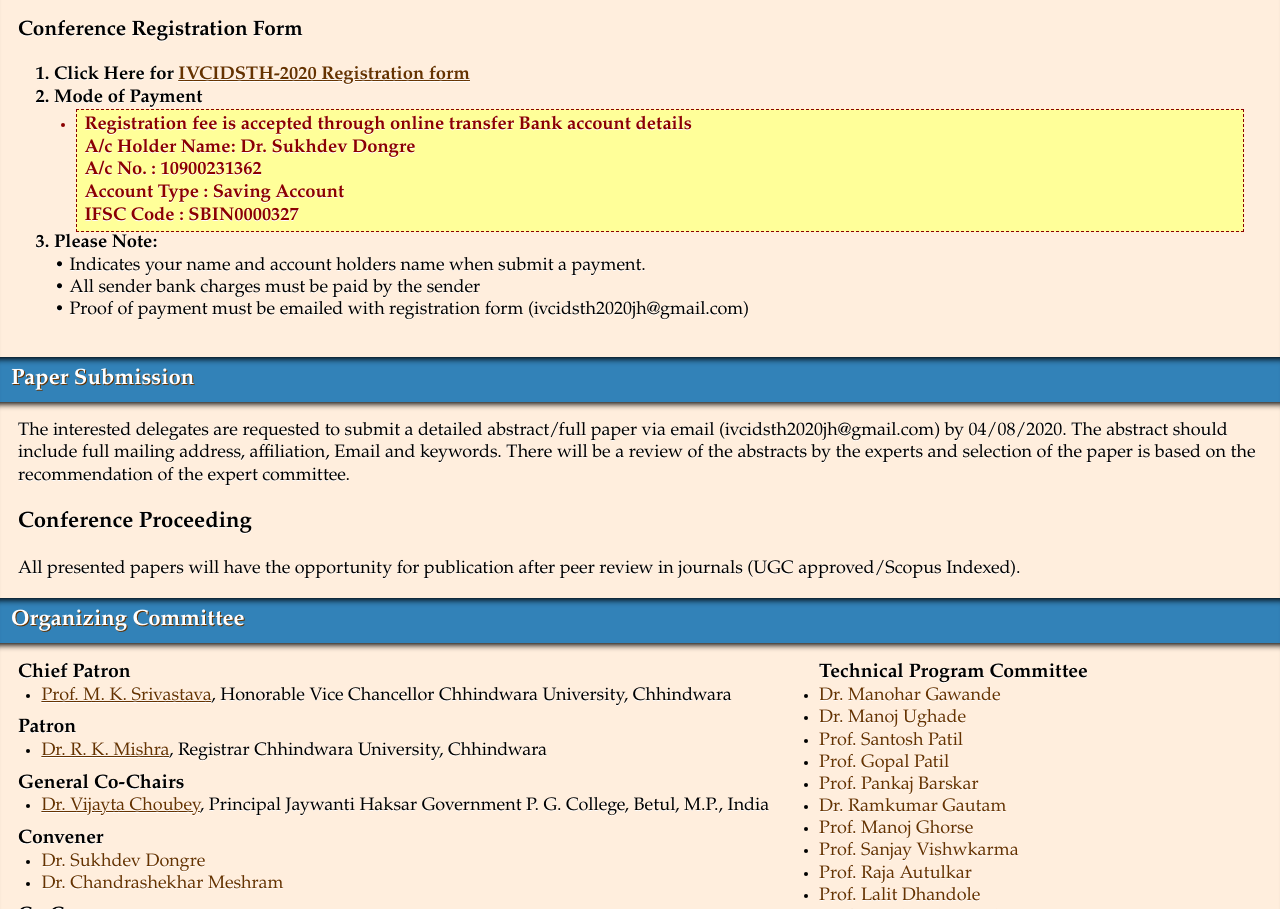
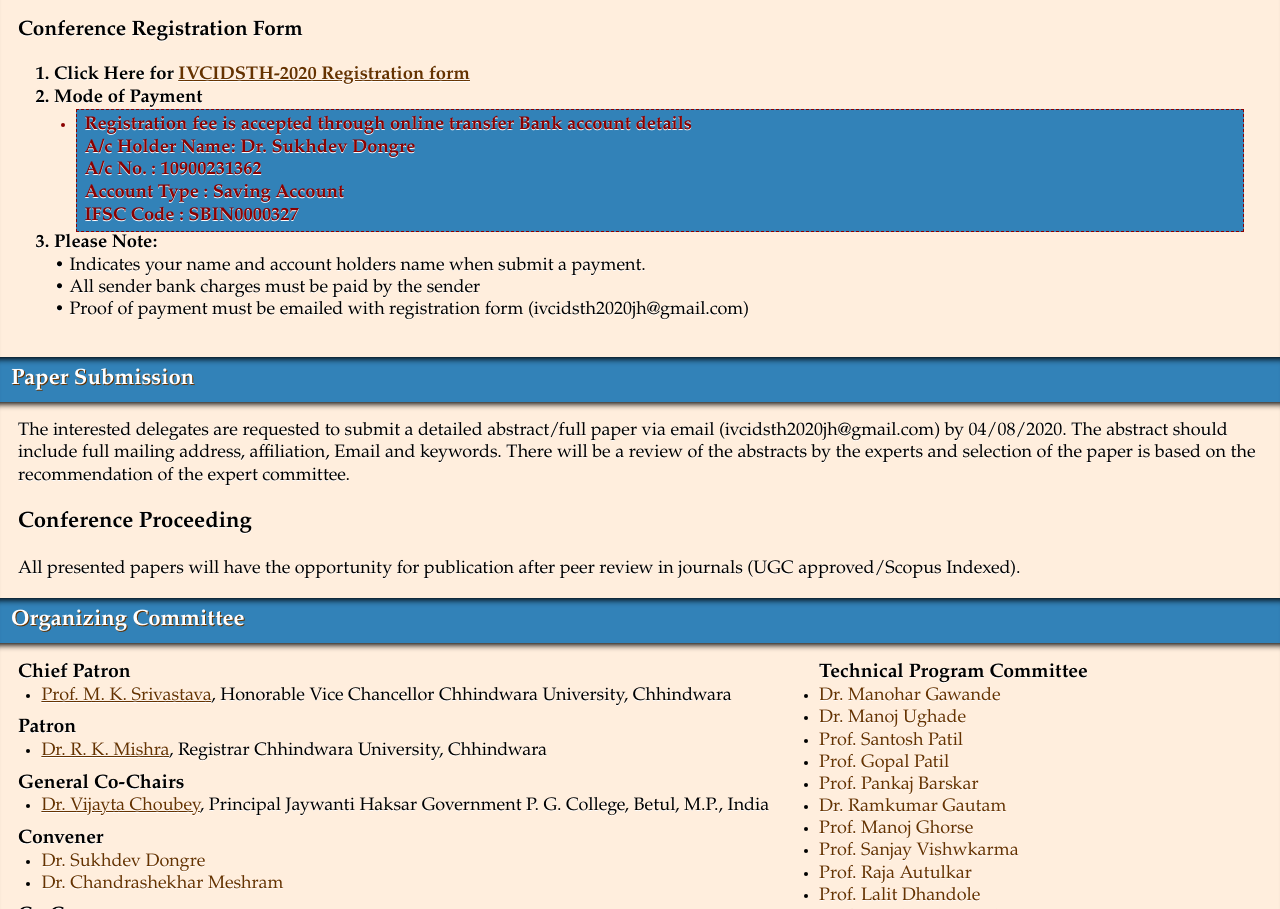
Before and after one commit to S4Shailen/ivcidsth.github.io, a plain HTML site: page index.html in a window 1280 px wide. Shown: the part 1000-1909 px from the top of the page. Drawn offline with nearby package versions, Linux system fonts and the light colour scheme.

Commit message:
Update index.html

```diff
--- a/index.html
+++ b/index.html
@@ -142,7 +142,7 @@
 
                         <li>Mode of Payment
                             <ul style="margin: 0 0 0 1.2em">
-                                <li style="font-size:1.15rem;font-weight:bold;color:darkred;background-color:#FF9;padding:0.2em 0.4em;border: 1px dashed darkred">Registration fee is accepted through online transfer
+                                <li style="font-size:1.15rem;font-weight:bold;color:darkred;background-color:#3282b8;padding:0.2em 0.4em;border: 1px dashed darkred">Registration fee is accepted through online transfer
 Bank account details<br>
 A/c Holder Name: Dr. Sukhdev Dongre<br>
 A/c No.                : 10900231362<br>
```
